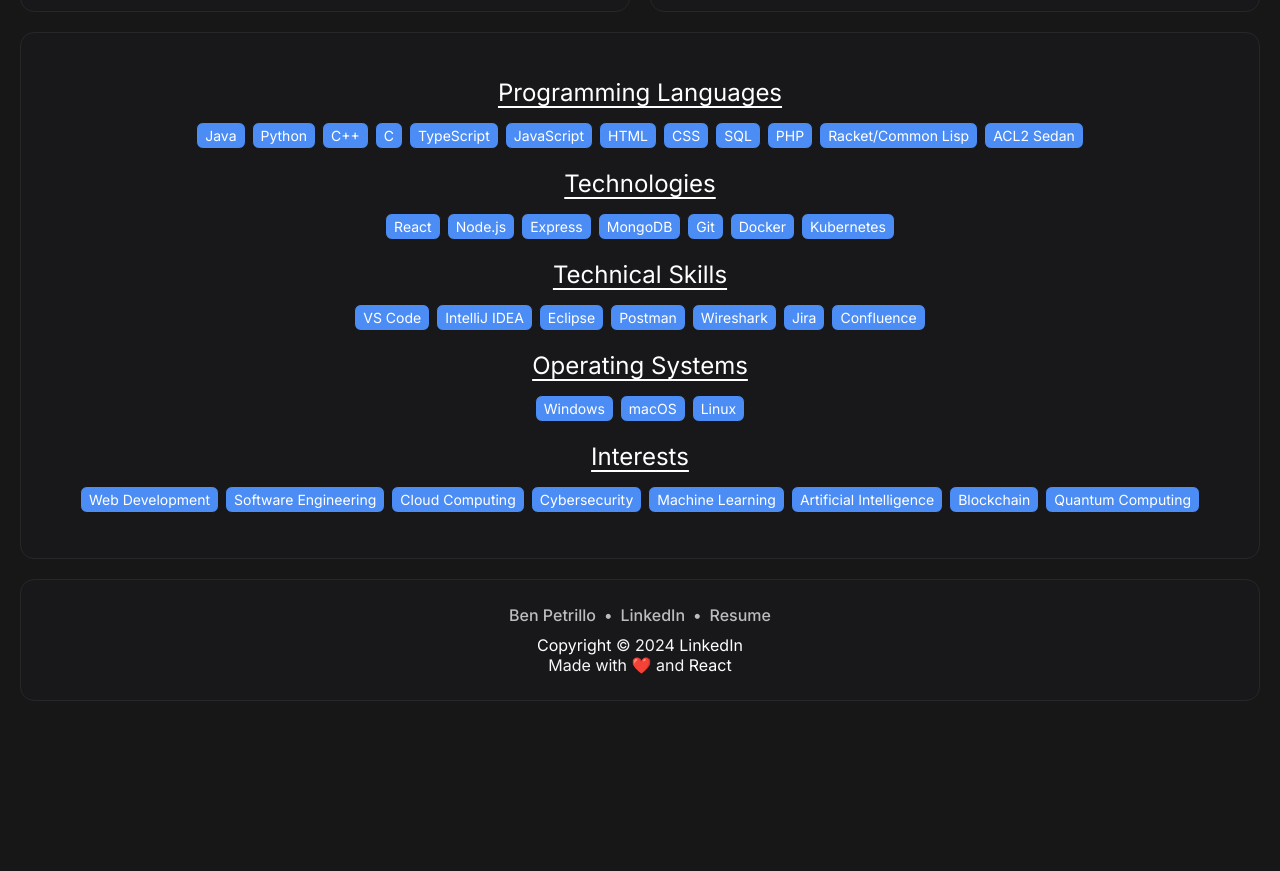
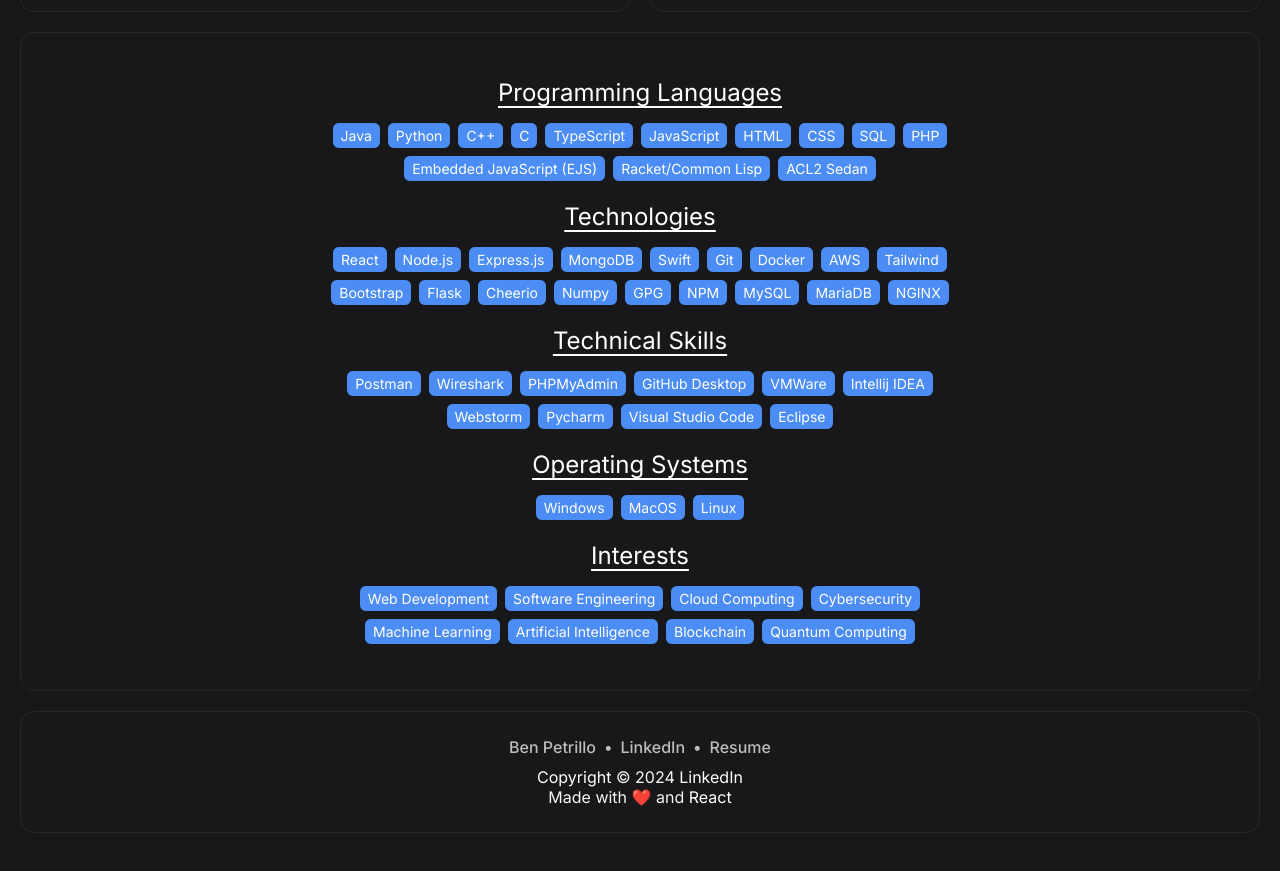
Before and after one commit to Benjaspet/portfolio-react, a React (Vite) app: page / in a window 1280 px wide. Shown: the part 1728-2599 px from the top of the page. Before the commit the page ends 2469 px from the top, so only its background shows below. Built offline with nearby package versions, Linux system fonts and the light colour scheme.

Commit message:
fix(Skills): skills no longer take up full screen width

```diff
--- a/config/config.json
+++ b/config/config.json
@@ -102,30 +102,45 @@
       "CSS",
       "SQL",
       "PHP",
+      "Embedded JavaScript (EJS)",
       "Racket/Common Lisp",
       "ACL2 Sedan"
     ],
     "technologies": [
       "React",
       "Node.js",
-      "Express",
+      "Express.js",
       "MongoDB",
+      "Swift",
       "Git",
       "Docker",
-      "Kubernetes"
+      "AWS",
+      "Tailwind",
+      "Bootstrap",
+      "Flask",
+      "Cheerio",
+      "Numpy",
+      "GPG",
+      "NPM",
+      "MySQL",
+      "MariaDB",
+      "NGINX"
     ],
     "technical": [
-      "VS Code",
-      "IntelliJ IDEA",
-      "Eclipse",
       "Postman",
       "Wireshark",
-      "Jira",
-      "Confluence"
+      "PHPMyAdmin",
+      "GitHub Desktop",
+      "VMWare",
+      "Intellij IDEA",
+      "Webstorm",
+      "Pycharm",
+      "Visual Studio Code",
+      "Eclipse"
     ],
     "os": [
       "Windows",
-      "macOS",
+      "MacOS",
       "Linux"
     ],
     "interests": [
--- a/src/css/Skills.css
+++ b/src/css/Skills.css
@@ -27,6 +27,8 @@
     gap: 6px;
     margin-top: 10px;
     margin-bottom: 10px;
+    margin-left: 250px;
+    margin-right: 250px;
 }
 
 .skills .buttons-skills button {
@@ -45,3 +47,12 @@
 span {
     font-size: 14px;
 }
+
+@media screen and (max-width: 1100px) {
+
+    .skills .buttons-skills {
+        margin-left: 20px;
+        margin-right: 20px;
+    }
+
+}
```
